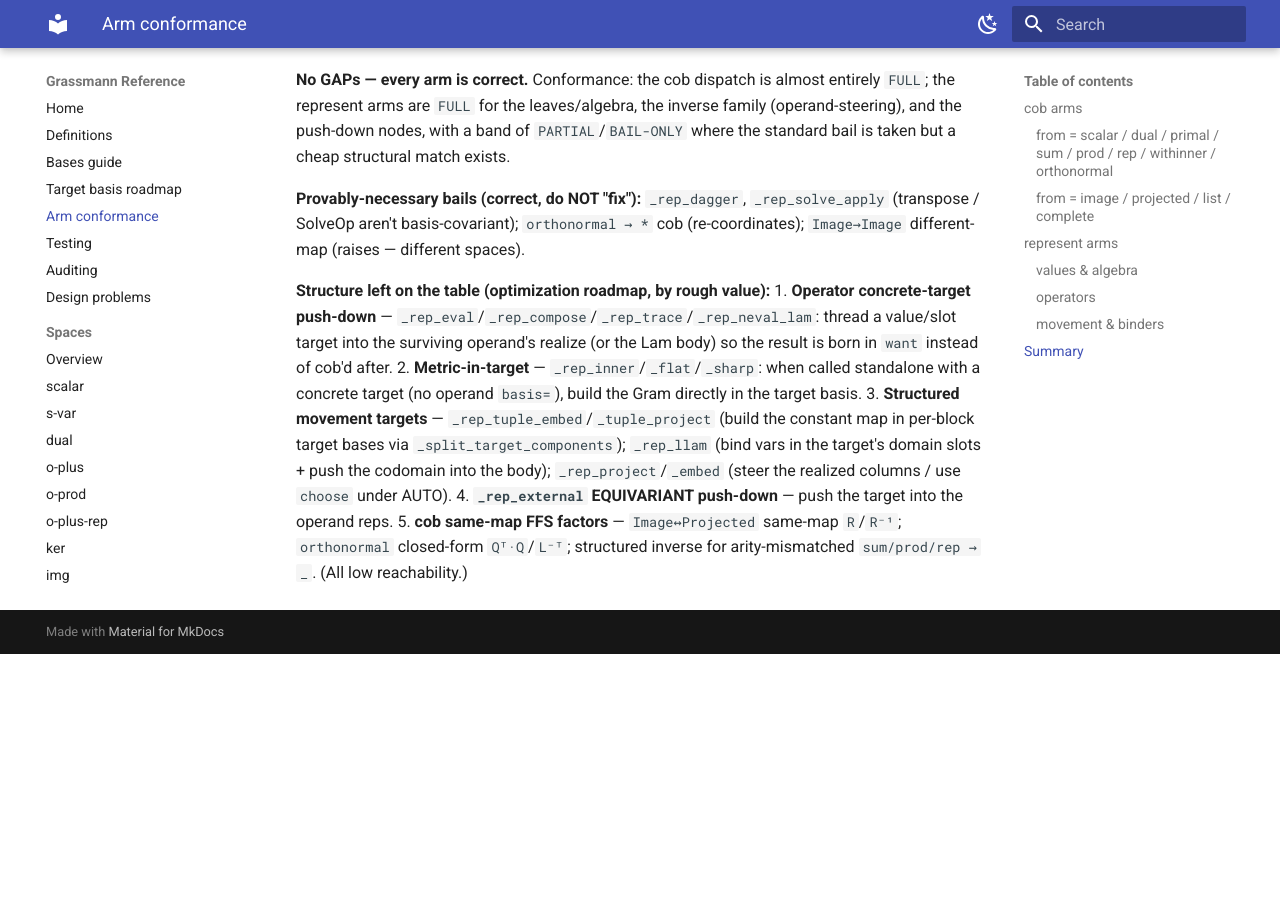
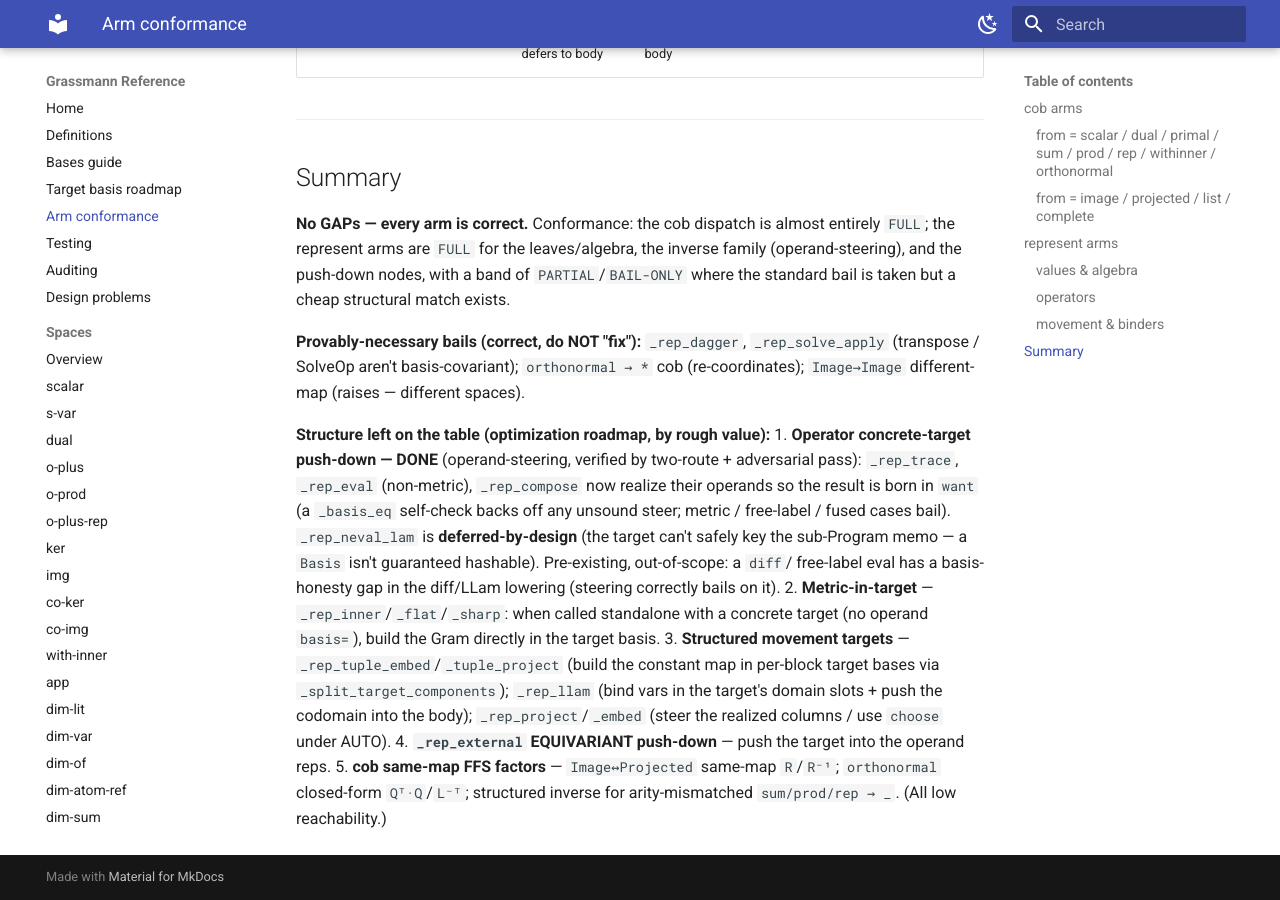
Before and after one commit to wraith1995/Grassmann, an MkDocs documentation site: the page built from docs/arm-conformance.md, in a window 1280 px wide and 900 px high, scrolled down 8396 px. Built offline with MkDocs 1.6.1 and Material for MkDocs 9.7.7, drawn with Linux system fonts in a browser that asks for light colours; before the commit the page ends 9050 px from its top, so only the background shows below that; some of the changed text lies outside the part shown.

Commit message:
docs: arm-conformance — roadmap #1 done (trace/eval/compose steered; neval_lam deferred)
Update the operator rows to FULL (operand-steering push-down, verified) and mark roadmap item #1
done: trace/eval(non-metric)/compose now realize operands so the result is born in the target (self-
check backs off unsound steers; metric/free-label/fused bail); neval_lam deferred-by-design (target
can't safely key the sub-Program memo). Notes the pre-existing diff/free-label basis-honesty gap
that steering correctly bails on.

```diff
--- a/docs/arm-conformance.md
+++ b/docs/arm-conformance.md
@@ -113,11 +113,11 @@ specializing would need an injectivity gate.
 
 | `_rep_X` | STD | AUTO (queries sub-terms?) | concrete-target match | bail? | conformance |
 |---|---|---|---|---|---|
-| `_rep_eval` | `_std_result` | metric built in operands' basis; `_reconcile_pairing` steers args; honest `_result_basis_from_factors` tag | generic `_match_result` | yes | PARTIAL |
+| `_rep_eval` | `_std_result` | metric in operands' basis; `_reconcile_pairing`; honest `_result_basis_from_factors` tag | **steer** (non-metric): surviving f-slots = want, contracted = dual(arg); `_basis_eq` self-check backs off; metric/free-label/fused bail | `_match_result` | FULL |
 | `_rep_neval` | delegates | delegates | delegates | delegates | FULL (delegator) |
-| `_rep_neval_lam` | `_std_result` | operands cob'd into sub-Program in-bases; honest body out-basis tag | generic `_match_result` | yes | PARTIAL |
-| `_rep_compose` | `_std_result` | `_compose_result_basis`; `_reconcile_compose_g` steers g | generic `_match_result` | yes | PARTIAL |
-| `_rep_trace` | `_std_result` | honest non-traced-slot tag | generic `_match_result` | yes | PARTIAL |
+| `_rep_neval_lam` | `_std_result` | operands cob'd into sub-Program in-bases; honest body out-basis tag | generic `_match_result` (deferred: target can't safely key the sub-Program memo) | yes | FULL (deferred bail) |
+| `_rep_compose` | `_std_result` | `_compose_result_basis`; `_reconcile_compose_g` | **steer**: f surviving slots = want; each gₖ domain = want comp, cod = `_pairing_partner` of f's slot; self-check backs off | `_match_result` | FULL |
+| `_rep_trace` | `_std_result` | honest non-traced-slot tag | **steer** f: surviving slots = want, traced slots dual-paired defaults | yes | FULL |
 | `_rep_solve` | `_std_result` | honest `_dual_swap_map_basis` tag | **operand-steer**: realize f in slot-swap(want) → InvOp lands in want | `_match_result` | FULL |
 | `_rep_pinv` | `_std_result` | honest dual-swap tag; GSVD branch → safety-net | **operand-steer** (PinvOp); GSVD branch deliberate bail | `_match_result` | FULL |
 | `_rep_pinv_apply` | `_std_result` | honest `_inverse_apply_basis` tag | **operand-steer** (PinvOp): steer f's dom slot; metric branch bail | `_match_result` | FULL |
@@ -157,9 +157,12 @@ SolveOp aren't basis-covariant); `orthonormal → *` cob (re-coordinates); `Imag
 (raises — different spaces).
 
 **Structure left on the table (optimization roadmap, by rough value):**
-1. **Operator concrete-target push-down** — `_rep_eval`/`_rep_compose`/`_rep_trace`/`_rep_neval_lam`:
-   thread a value/slot target into the surviving operand's realize (or the Lam body) so the result is
-   born in `want` instead of cob'd after.
+1. **Operator concrete-target push-down — DONE** (operand-steering, verified by two-route + adversarial
+   pass): `_rep_trace`, `_rep_eval` (non-metric), `_rep_compose` now realize their operands so the
+   result is born in `want` (a `_basis_eq` self-check backs off any unsound steer; metric / free-label
+   / fused cases bail). `_rep_neval_lam` is **deferred-by-design** (the target can't safely key the
+   sub-Program memo — a `Basis` isn't guaranteed hashable). Pre-existing, out-of-scope: a `diff`/
+   free-label eval has a basis-honesty gap in the diff/LLam lowering (steering correctly bails on it).
 2. **Metric-in-target** — `_rep_inner`/`_flat`/`_sharp`: when called standalone with a concrete target
    (no operand `basis=`), build the Gram directly in the target basis.
 3. **Structured movement targets** — `_rep_tuple_embed`/`_tuple_project` (build the constant map in
```
